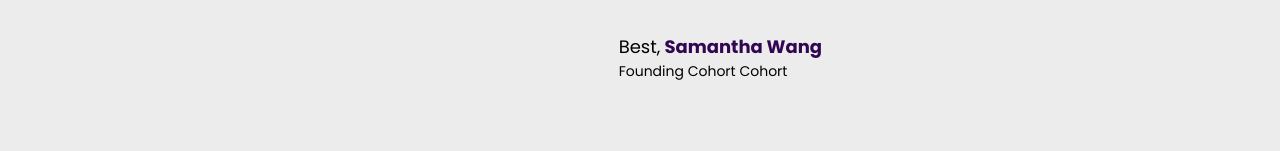
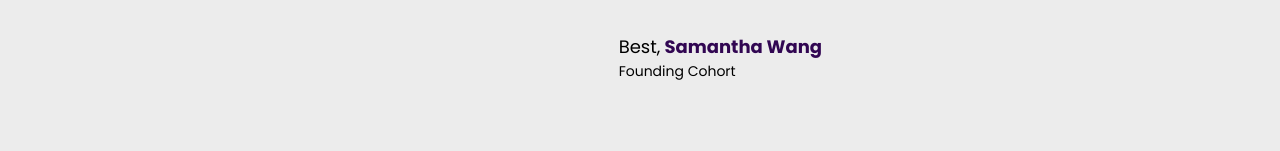
Before and after one commit to timnka/duen, a Next.js app: page / in a window 1280 px wide. Shown: the part 2363-2514 px from the top of the page. Built offline with nearby package versions, Linux system fonts and the light colour scheme.

Commit message:
fixed president signature bug

```diff
--- a/src/app/page.tsx
+++ b/src/app/page.tsx
@@ -95,7 +95,7 @@
                 <p className="text-lg pr-1">Best,</p>
                 <p className="text-lg font-bold text-purple">{messageFromPresident.presidentName}</p>
               </div>
-              <p className="text-sm">{messageFromPresident.presidentCohort} Cohort</p>
+              <p className="text-sm">{messageFromPresident.presidentCohort}</p>
             </div>
           </div>
         </div>
```
